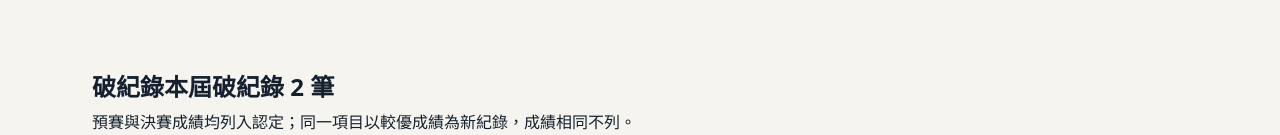
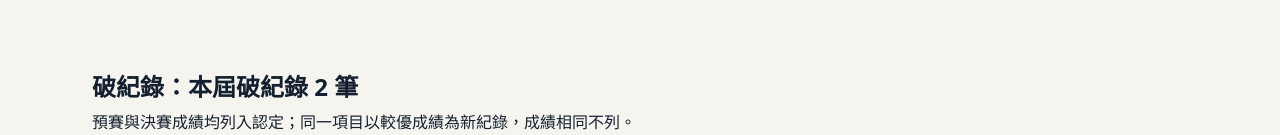
Before and after one commit to chues201-edu/115-sports-day, a plain HTML site: page results-115.html in a window 1280 px wide. Shown: the part 341-476 px from the top of the page. Drawn offline with Linux system fonts and the light colour scheme.

Commit message:
Update results-115.html

```diff
--- a/results-115.html
+++ b/results-115.html
@@ -58,7 +58,7 @@
     <div class="wrap">
 
       <div class="record-callout">
-        <h2><span class="badge-record">破紀錄</span>本屆破紀錄 2 筆</h2>
+        <h2><span class="badge-record">破紀錄：</span>本屆破紀錄 2 筆</h2>
         <p class="rc-note">預賽與決賽成績均列入認定；同一項目以較優成績為新紀錄，成績相同不列。</p>
         <div class="table-wrap">
           <table class="data record-table">
```
